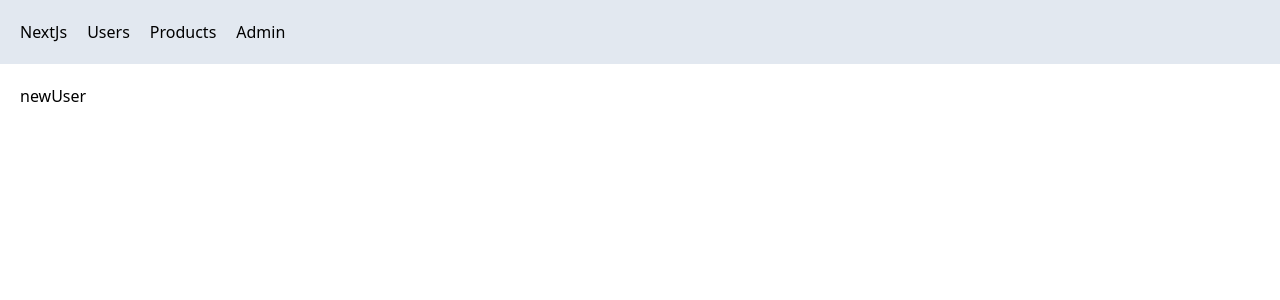
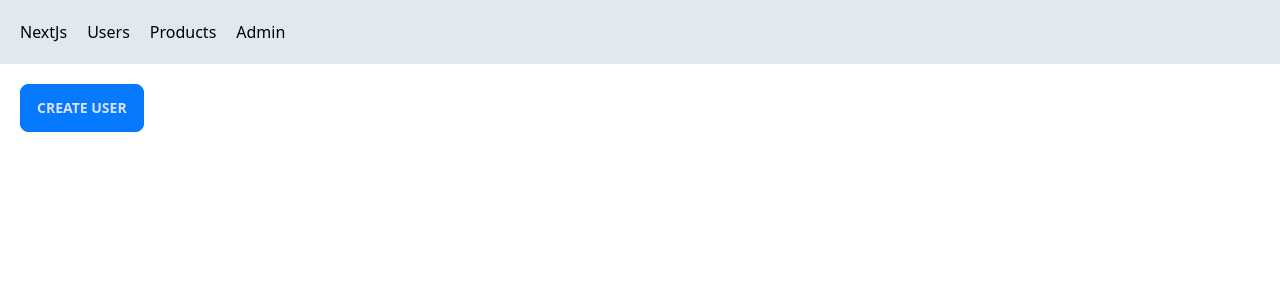
Before and after one commit to AbdullahGhani1/next-app, a Next.js app: page /users/new in a window 1280 px wide. Shown: the top 300 px of the page. Built offline with nearby package versions, Linux system fonts and the light colour scheme.

Commit message:
programmatic routing

```diff
--- a/src/app/users/new/page.tsx
+++ b/src/app/users/new/page.tsx
@@ -1,4 +1,18 @@
-const newUser = () => {
-  return <div>newUser</div>;
+'use client';
+
+import { useRouter } from 'next/navigation';
+
+const NewUserPage = () => {
+  const router = useRouter();
+  return (
+    <button
+      className="btn btn-primary"
+      onClick={() => {
+        router.push('/users');
+      }}
+    >
+      Create User
+    </button>
+  );
 };
-export default newUser;
+export default NewUserPage;
--- a/src/app/users/page.tsx
+++ b/src/app/users/page.tsx
@@ -1,3 +1,4 @@
+import Link from 'next/link';
 import UserTables from './UserTables';
 
 interface QueryParams {
@@ -10,7 +11,9 @@
   return (
     <>
       <h1>{sortOrder != null ? sortOrder : 'Users'}</h1>
-
+      <Link href="/users/new" className="btn">
+        New User
+      </Link>
       <UserTables sortOrder={sortOrder} />
     </>
   );
```
